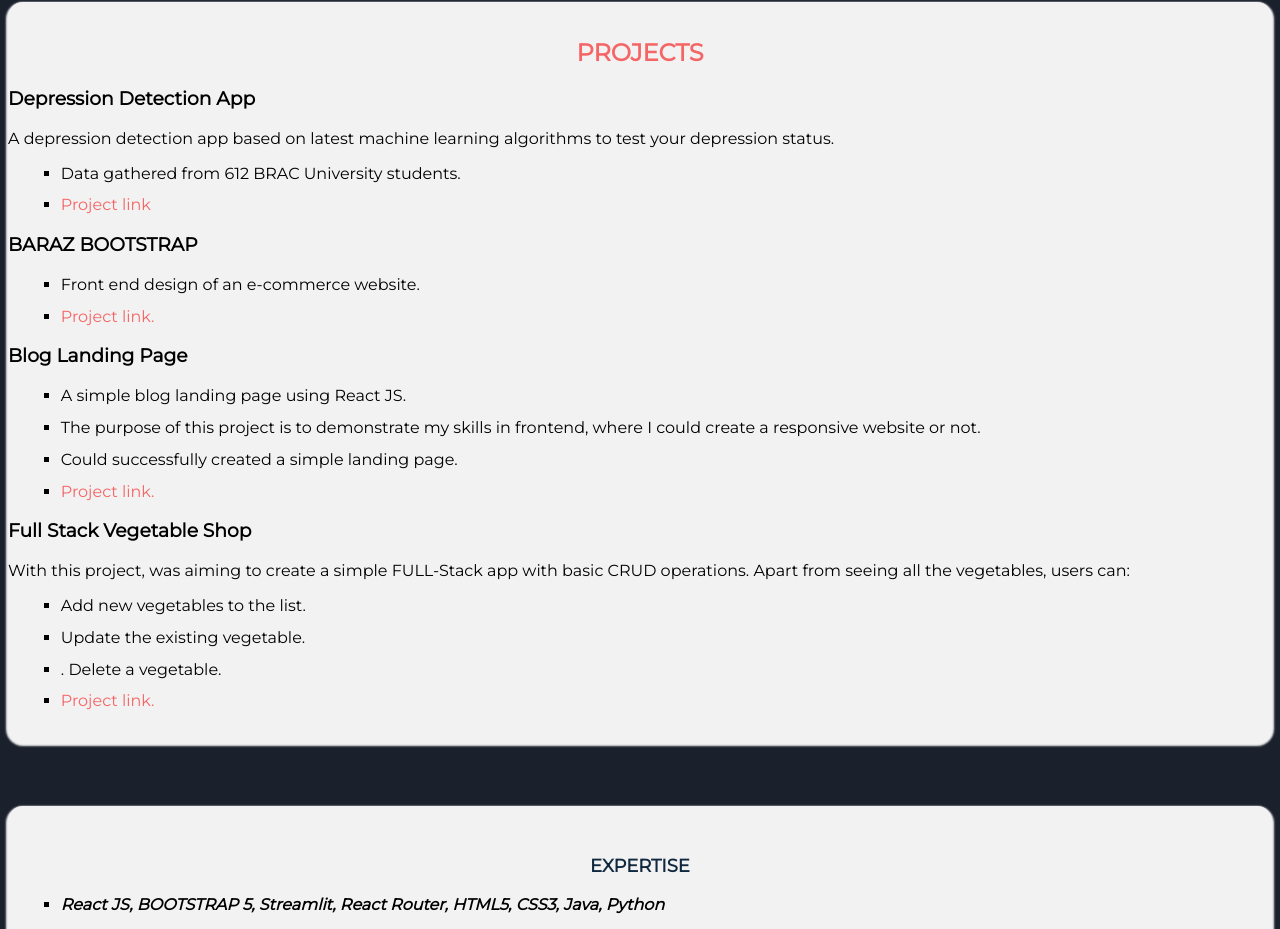
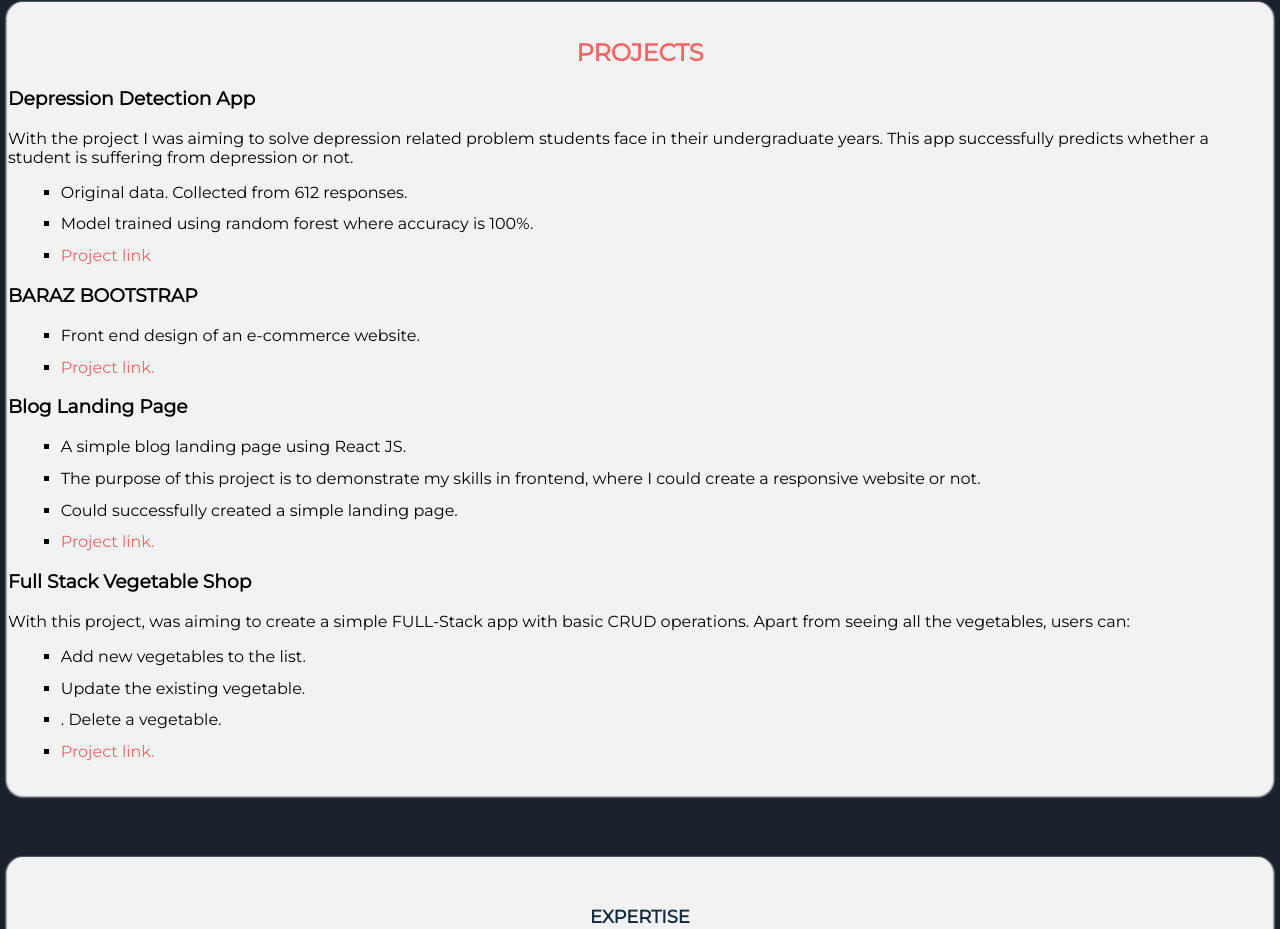
Before and after one commit to NafisTahmid/New-Portfolio, a plain HTML site: page index.html in a window 1280 px wide. Shown: the part 1620-2549 px from the top of the page. Drawn offline with Linux system fonts and the light colour scheme.

Commit message:
Second Commit

```diff
--- a/index.html
+++ b/index.html
@@ -97,10 +97,12 @@
             <h2 style="text-align: center; color: #f56565">PROJECTS</h2>
             <div class="projects-inner-container">
                 <h3>Depression Detection App</h3>
-                <p>A depression detection app based on latest machine learning algorithms to test your depression status. </p>
+                <p>With the project I was aiming to solve depression related problem students face in their undergraduate
+                    years. This app successfully predicts whether a student is suffering from depression or not. </p>
                 <!-- <p></p> -->
                 <ul>
-                    <li>Data gathered from 612 BRAC University students.</li>
+                    <li>Original data. Collected from 612 responses.</li>
+                    <li>Model trained using random forest where accuracy is 100%.</li>
                     <li><a class="project-one"href="https://depression-test-ml-app-xxxfqeccos9wdfee2jwleo.streamlit.app/" target="_blank">Project link</a></li>
                 </ul>
             </div>
```
